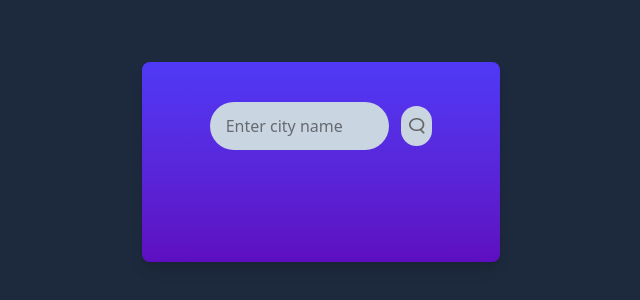
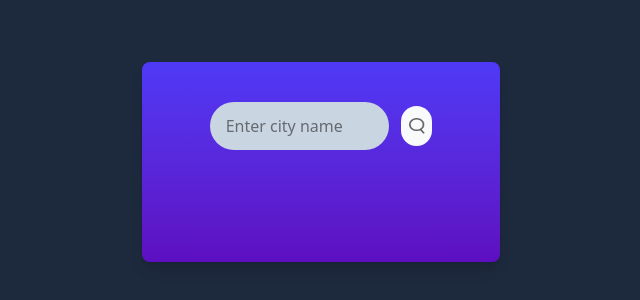
Before and after one commit to jagathbotheju/wx-app, a plain HTML site: page index.html in a window 1280 px wide. Shown: the part 238-538 px from the top of the page, 319-959 px from the left. Drawn offline with nearby package versions, Linux system fonts and the light colour scheme.

Commit message:
search-icon

```diff
--- a/index.html
+++ b/index.html
@@ -23,7 +23,7 @@
 
         <div
           id="search"
-          class="w-10 h-10 rounded-full bg-slate-300 flex items-center justify-center cursor-pointer"
+          class="w-10 h-10 rounded-full bg-slate-50 flex items-center justify-center cursor-pointer"
         >
           <img src="/images/search.png" class="w-4 h-4" alt="" />
         </div>
```
